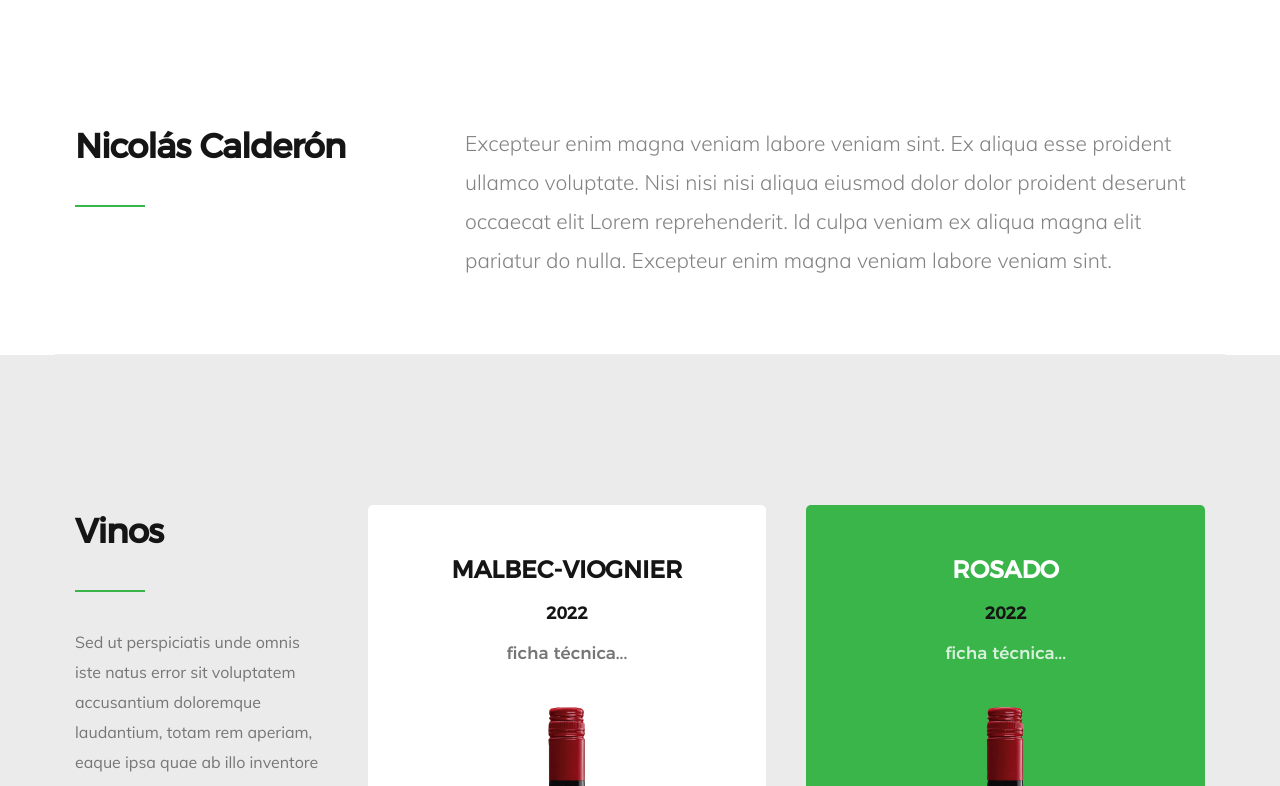
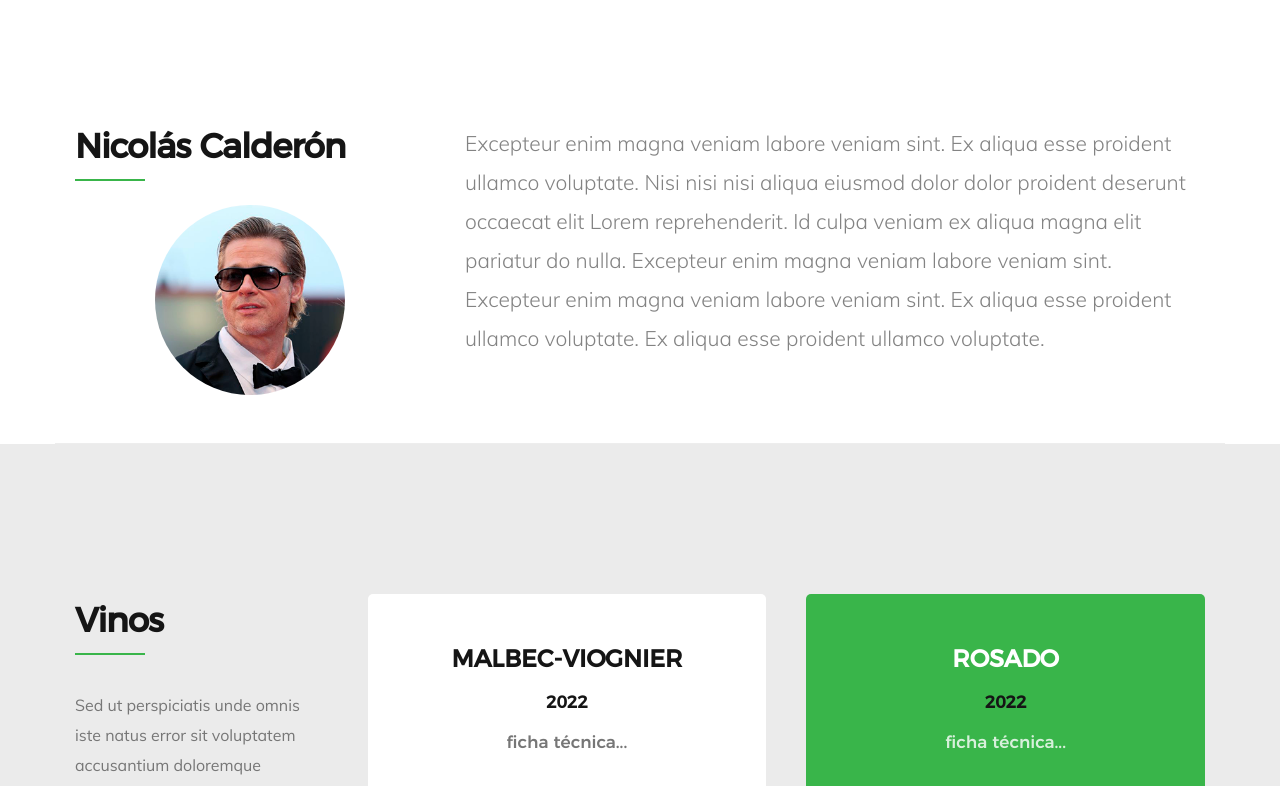
Before and after one commit to dsruggeri/lulaweb, a plain HTML site: page index.html in a window 1280 px wide. Shown: the part 840-1626 px from the top of the page. Drawn offline with Linux system fonts and the light colour scheme; files whose address does not match are found by name.

Commit message:
foto enologo

```diff
--- a/css/main.css
+++ b/css/main.css
@@ -1076,7 +1076,7 @@ h1.intro-header {
   line-height: 1.324;
   color: #151515;
   position: relative;
-  padding-bottom: 3.6rem;
+  padding-bottom: 1rem;
 }
 
 h1.intro-header::before {
@@ -2332,6 +2332,14 @@ html[data-useragent*='MSIE 10.0'] .home-scrolldown,
   border-radius: 50%;
 }
 
+.testimonial-author {
+  width: 19rem;
+  height: 19rem;
+  margin: 0 auto 1.2rem auto;
+  display: block;
+  border-radius: 50%;
+}
+
 #testimonial-slider .testimonial-author .author-info {
   display: inline-block;
   vertical-align: middle;
--- a/index.html
+++ b/index.html
@@ -139,10 +139,12 @@
 
             <div class="col-four">
                 <h1 class="intro-header" data-aos="fade-up">Nicolás Calderón</h1>
+                <img src="images/avatars/enologo1.png" alt="" class="testimonial-author">
             </div>
             <div class="col-eight">
                 <p class="lead" data-aos="fade-up">
-                    Excepteur enim magna veniam labore veniam sint. Ex aliqua esse proident ullamco voluptate. Nisi nisi nisi aliqua eiusmod dolor dolor proident deserunt occaecat elit Lorem reprehenderit. Id culpa veniam ex aliqua magna elit pariatur do nulla. Excepteur enim magna veniam labore veniam sint.
+                    Excepteur enim magna veniam labore veniam sint. Ex aliqua esse proident ullamco voluptate. Nisi nisi nisi aliqua eiusmod dolor dolor proident deserunt occaecat elit Lorem reprehenderit. Id culpa veniam ex aliqua magna elit pariatur do nulla. Excepteur enim magna veniam labore veniam sint. Excepteur enim magna veniam labore veniam sint. Ex aliqua esse proident ullamco voluptate. Ex aliqua esse proident ullamco voluptate.
+
                 </p>
             </div>
 
```
Also changed, not shown: images/avatars/enologo1.png (added).
